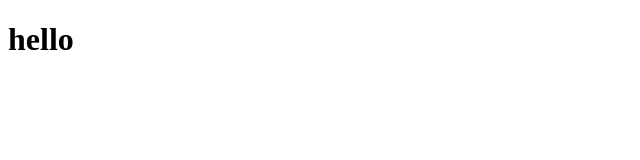
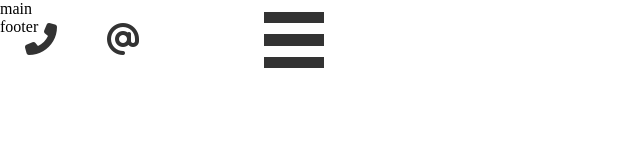
Before and after one commit to 200spoko/Smuiz, a React app: page / in a window 1280 px wide. Shown: the whole page, without its empty margins (0-640 px from the left). Built offline with nearby package versions, Linux system fonts and the light colour scheme.

Commit message:
Add Header component and header`s style

```diff
--- a/package.json
+++ b/package.json
@@ -9,6 +9,7 @@
     "node-sass": "^4.14.1",
     "react": "^16.13.1",
     "react-dom": "^16.13.1",
+    "react-router-dom": "^5.2.0",
     "react-scripts": "3.4.1"
   },
   "scripts": {
--- a/public/index.html
+++ b/public/index.html
@@ -12,6 +12,7 @@
       user's mobile device or desktop. See https://developers.google.com/web/fundamentals/web-app-manifest/
     -->
   <link rel="manifest" href="%PUBLIC_URL%/manifest.json" />
+  <script src="https://kit.fontawesome.com/742ef7bd32.js" crossorigin="anonymous"></script>
   <!--
       Notice the use of %PUBLIC_URL% in the tags above.
       It will be replaced with the URL of the `public` folder during the build.
--- a/src/components/App.js
+++ b/src/components/App.js
@@ -1,10 +1,42 @@
-import React from 'react';
+import React, { Component } from 'react';
 import "../style/App.sass"
+import { BrowserRouter as Router } from "react-router-dom"
+import Header from "../components/Header"
+import Navigation from "../components/Navigation"
 
-const App = () => {
-  return (
-    <h1>hello</h1>
-  );
+class App extends Component {
+
+  state = {
+    navMenu: false,
+  }
+
+  handleNavMenu = () => {
+    console.log('działa');
+    this.setState({
+      navMenu: !this.state.navMenu
+    })
+  }
+
+  render() {
+    return (
+      <Router>
+        <div className="App">
+          <Header
+            isActive={this.state.navMenu}
+            handleMenuBtn={this.handleNavMenu} />
+
+          <Navigation isActive={this.state.navMenu} />
+
+          <main className="Main-section">
+            main
+        </main>
+          <footer className="Footer">
+            footer
+</footer>
+        </div>
+      </Router >
+    );
+  }
 }
 
 export default App;
--- /dev/null
+++ b/src/components/Header.js
@@ -0,0 +1,29 @@
+import React from 'react';
+import "../style/Header.sass"
+import MenuBtn from "../components/MenuBtn"
+
+const Header = (props) => {
+
+  return (
+    <div className="Header">
+      <a
+        className="Header__contactIcon"
+        href="tel:+48736081510" >
+        <i
+          className="fas fa-phone-alt" ></i>
+      </a>
+      <a
+        className="Header__contactIcon"
+        href="mailto:tomasz@smuiz.pl">
+        <i
+          className="fas fa-at"></i>
+      </a>
+      <MenuBtn
+        isActive={props.isActive}
+        handleMenuBtn={props.handleMenuBtn}
+      />
+    </div>
+  );
+}
+
+export default Header;
--- /dev/null
+++ b/src/components/MenuBtn.js
@@ -0,0 +1,18 @@
+import React from 'react'
+import "../style/MenuBtn.sass"
+
+const MenuBtn = (props) => {
+  return (
+    <div
+      className="MenuBtn"
+      onClick={props.handleMenuBtn}
+    >
+      <span className={`MenuBtn__span ${props.isActive ? "MenuBtn__span--active" : ""}`}></span>
+      <span className={`MenuBtn__span ${props.isActive ? "MenuBtn__span--active" : ""}`}></span>
+      <span className={`MenuBtn__span ${props.isActive ? "MenuBtn__span--active" : ""}`}></span>
+    </div>
+
+  );
+}
+
+export default MenuBtn
--- /dev/null
+++ b/src/components/Navigation.js
@@ -0,0 +1,16 @@
+import React from 'react';
+import "../style/Navigation.sass"
+
+
+
+const Navigation = (props) => {
+  return (
+    <nav className="Navigation">
+      <ul className="Navigation__wrapper">
+
+      </ul>
+    </nav>
+  );
+}
+
+export default Navigation;
--- a/src/style/App.sass
+++ b/src/style/App.sass
@@ -0,0 +1,9 @@
+*
+  margin: 0
+  padding: 0
+  box-sizing: border-box
+
+.App
+  min-height: 100vh
+  display: flex
+  flex-direction: column
--- /dev/null
+++ b/src/style/Header.sass
@@ -0,0 +1,19 @@
+.Header
+  position: fixed
+  height: 8vh
+  width: 100%
+  display: flex
+  margin: 1vh 0 2vh
+  align-items: center
+
+  .Header__contactIcon
+    color: #333
+    font-size: 32px
+    padding: 10px
+    margin: 0 15px
+
+  .MenuBtn
+    height: 7vh
+    width: 60px
+    margin-left: 100px
+    position: relative
--- /dev/null
+++ b/src/style/MenuBtn.sass
@@ -0,0 +1,23 @@
+.MenuBtn__span
+  position: absolute
+  width: 100%
+  height: 20%
+  background-color: #333
+  transition: .3s
+  top: 0
+  &:nth-of-type(2)
+    top: 40%
+  &:nth-of-type(3)
+    transition: .1s
+    top: 80%
+
+.MenuBtn__span--active
+  top: 40%
+  transform: rotate(45deg)
+  &:nth-of-type(2)
+    top: 40%
+    transform: rotate(-45deg)
+  &:nth-of-type(3)
+    top: 40%
+    transform: rotate(0)
+    opacity: 0
```
Also changed, not shown: src/style/Navigation.sass (added), 1 other file.
